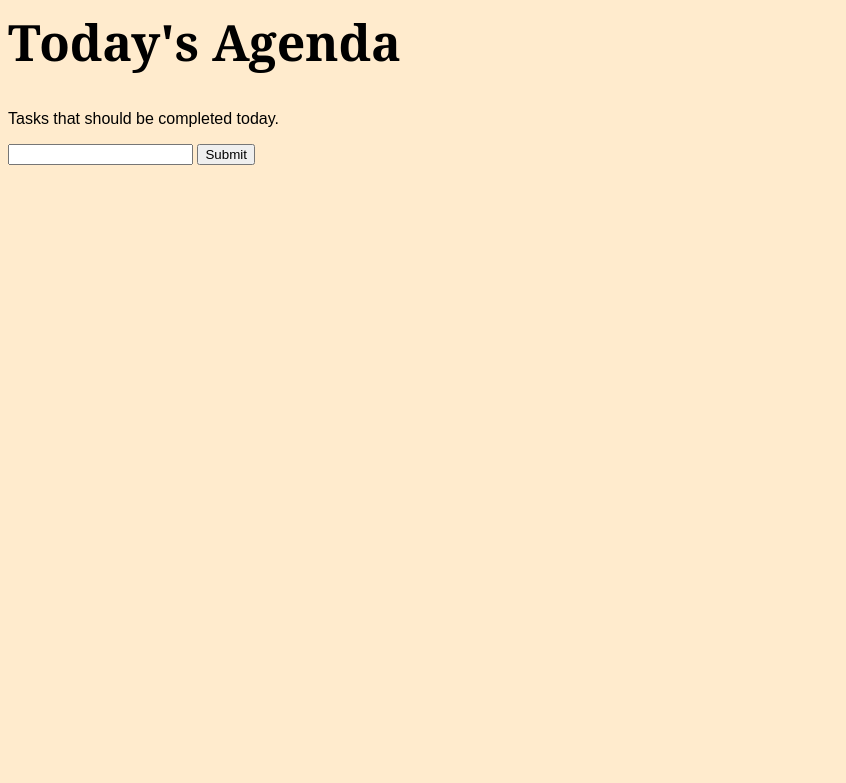
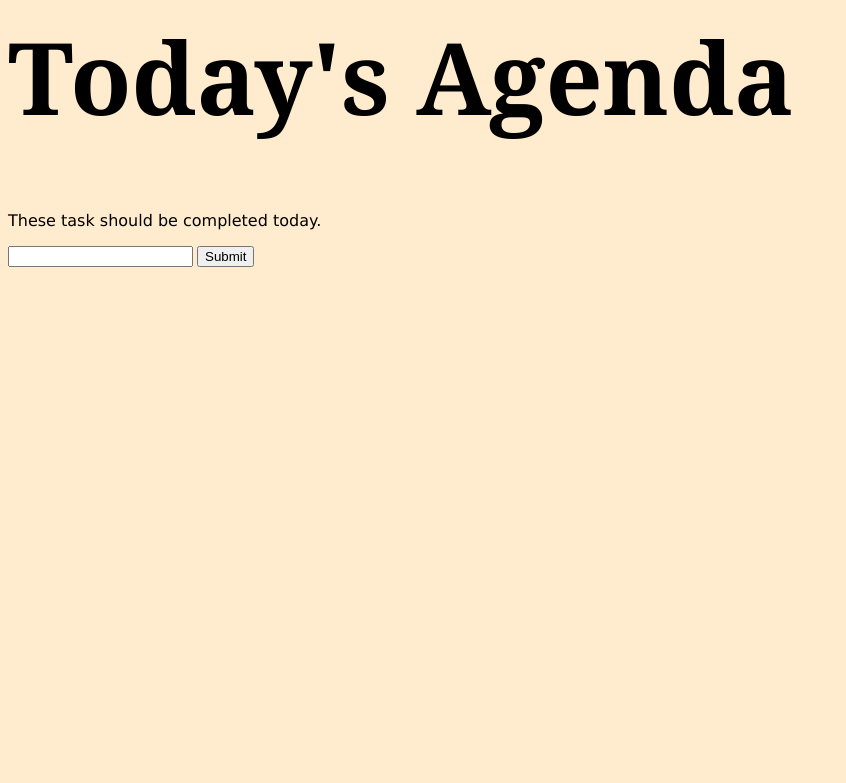
Before and after one commit to DEMENYACA/mytodoapp, a PHP site: page /todoapp.php in a window 1280 px wide. Shown: the top 783 px of the page, without its empty margins (0-846 px from the left). Run offline with PHP 8.4, Linux system fonts and the light colour scheme; data that the repository does not hold is empty.

Commit message:
Bit of color changes and font sizes

```diff
--- a/tablestyle.css
+++ b/tablestyle.css
@@ -1,11 +1,15 @@
 body{
 
     background-color: blanchedalmond;
-    font-family: Arial, Helvetica, sans-serif;
+
+
 }
 h1{
     font-family: Cambria, Cochin, Georgia, Times, 'Times New Roman', serif;
-    font-size: 50px;
+    font-size: 100px;
+    text-align: center
+    font-color: grey;
+
 }
 li{
     list-style-type: circle;
@@ -14,3 +18,7 @@ li{
     background-color: lavender;
     font-style: arial;
 }
+p{
+    font-family: 'Lucida Sans', 'Lucida Sans Regular', 'Lucida Grande', 'Lucida Sans Unicode', Geneva, Verdana, sans-serif;
+
+}
--- a/todoapp.php
+++ b/todoapp.php
@@ -9,7 +9,7 @@
 <body>
 
 <h1> Today's Agenda </h1>
-<p>Tasks that should be completed today. </p>
+<p>These task should be completed today. </p>
 
 </body>
 </html>
```
